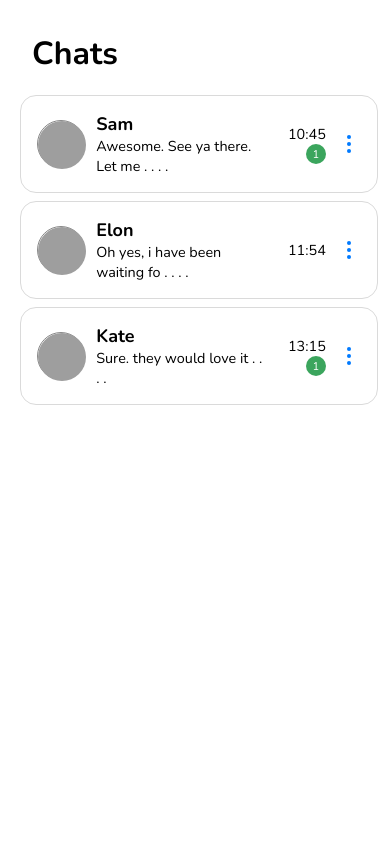
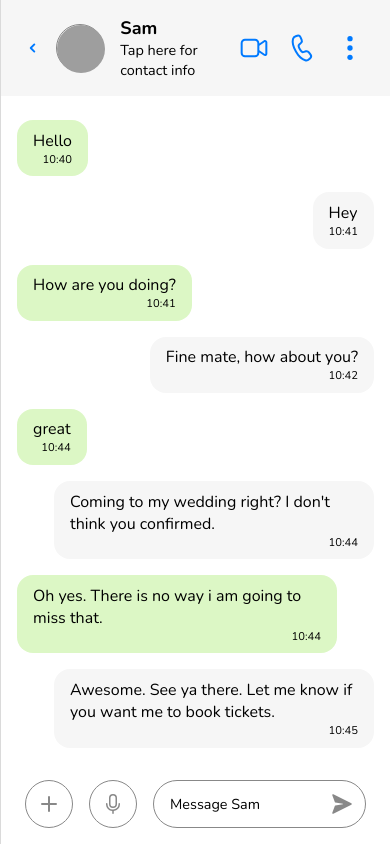
Before and after one commit to Blurri10/chat-app, a React (Vite) app: page /chat1 in a window 390 px wide. Built offline with nearby package versions, Linux system fonts and the light colour scheme; grey boxes are pictures that could not be loaded.

Commit message:
Made the site responsive for different states

```diff
--- a/src/ChatTab.css
+++ b/src/ChatTab.css
@@ -7,12 +7,6 @@
     width: 100%;
 }
 
-.selected {
-    .Card {
-        background-color: #F6F6F6;
-    }
-}
-
 @media screen and (min-width: 820px) {
     max-width: 35rem;
 }
--- a/src/ChatTab.jsx
+++ b/src/ChatTab.jsx
@@ -1,8 +1,9 @@
 import './ChatTab.css'
 import Card from "./Card.jsx";
 
-export default function ChatTab() {
+export default function ChatTab({num1}) {
 
+    if (num1 === 0) {
         return (
             <div className="ChatTab">
                 <h1>Chats</h1>
@@ -12,3 +13,14 @@ export default function ChatTab() {
             </div>
         )
     }
+    else {
+        return (
+            <div className="ChatTab hide">
+                <h1>Chats</h1>
+                <Card user={1} navigateTo="chat1"/>
+                <Card user={2} navigateTo="chat2"/>
+                <Card user={3} navigateTo="chat3"/>
+            </div>
+        )
+    }
+}
--- a/src/ChatWindow.jsx
+++ b/src/ChatWindow.jsx
@@ -1,10 +1,21 @@
 import './ChatWindow.css'
 import ChatPage from "./ChatPage.jsx";
 
-export default function ChatWindow({num}) {
-    return (
-        <div className="ChatWindow hide">
-            <ChatPage user={num}/>
-        </div>
-    )
+export default function ChatWindow({num2}) {
+
+    if (num2 === 0) {
+        return (
+            <div className="ChatWindow hide">
+                <ChatPage user={num2}/>
+            </div>
+        )
+    }
+    else {
+        return (
+            <div className="ChatWindow">
+                <ChatPage user={num2}/>
+            </div>
+        )
+    }
+
 }
--- a/src/Display.jsx
+++ b/src/Display.jsx
@@ -6,9 +6,8 @@ export default function Display({active=0}) {
 
     return (
         <div className="Display">
-            <ChatTab/>
-            <ChatWindow num={active}/>
+            <ChatTab num1={active}/>
+            <ChatWindow num2={active}/>
         </div>
-
     )
 }
--- a/src/index.css
+++ b/src/index.css
@@ -66,7 +66,7 @@ img {
     }
 
     .hide {
-        display: revert;
+        display: flex;
     }
 
     .ChatTab {
```
Lines whose indentation alone changed are shown as unchanged.
